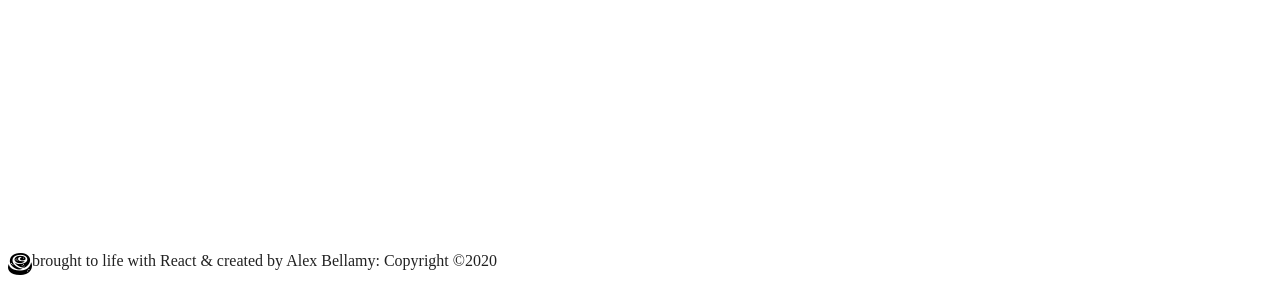
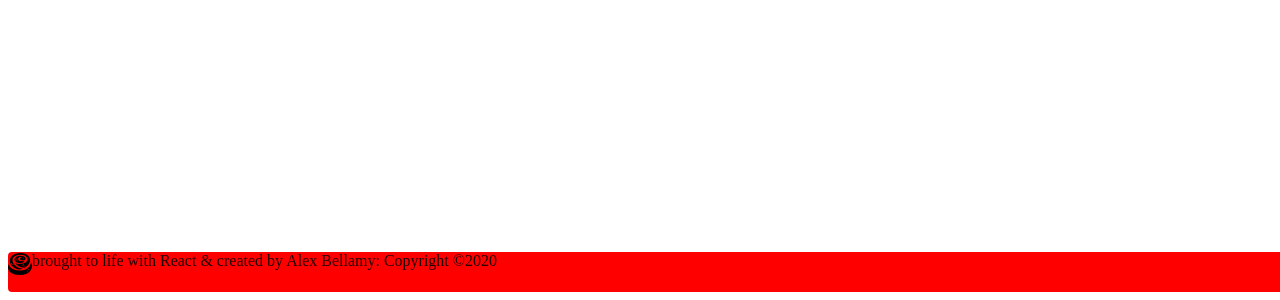
Before and after one commit to Alex-Bellamy/portfolio_mark_two, a React (Create React App) app: page / in a window 1280 px wide. Shown: the part 3956-4256 px from the top of the page. Built offline with nearby package versions, Linux system fonts and the light colour scheme; the HTML template or start-up script is replaced by a standard one.

Commit message:
styling footer

```diff
--- a/src/components/PageGrid.jsx
+++ b/src/components/PageGrid.jsx
@@ -82,6 +82,7 @@ const PageGrid = () => {
     paper: {
       height: "5vh",
       width: "100vw",
+      backgroundColor: "red",
       boxShadow: "none",
     },
   }));
```
